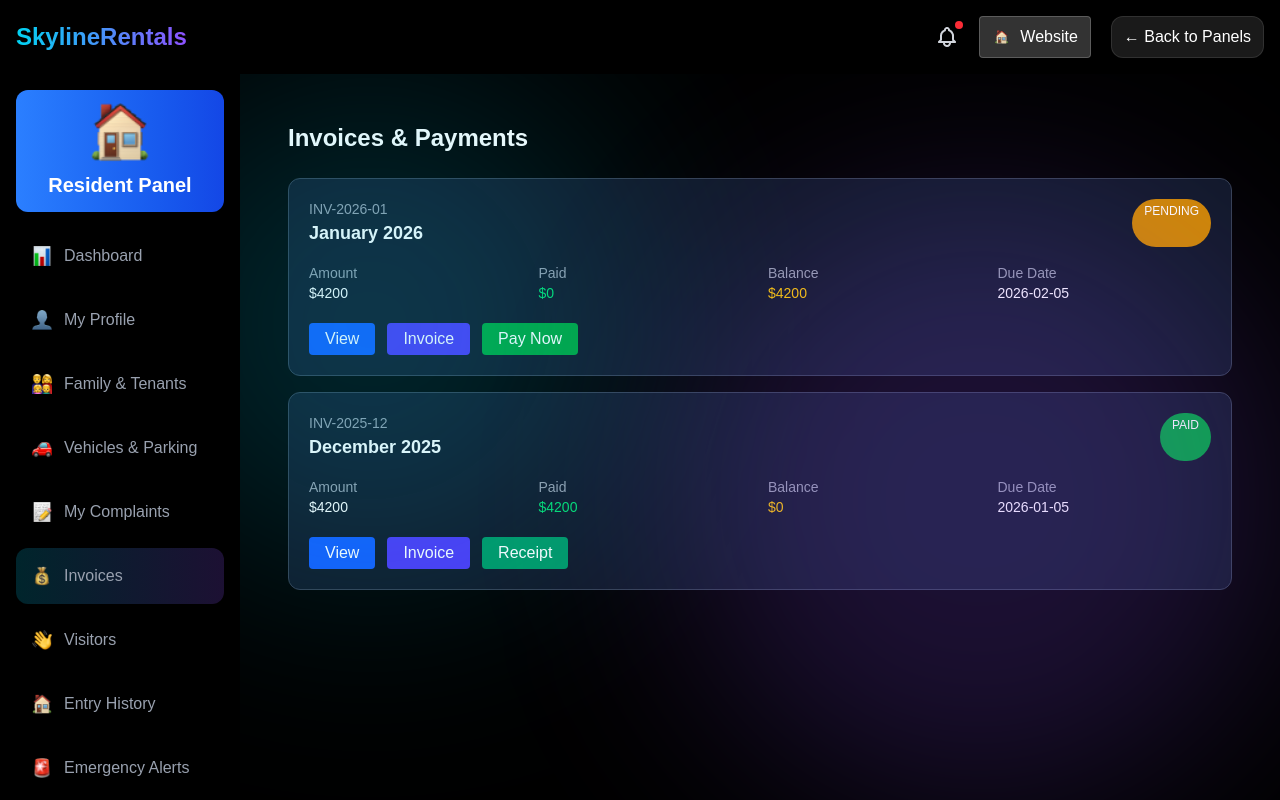
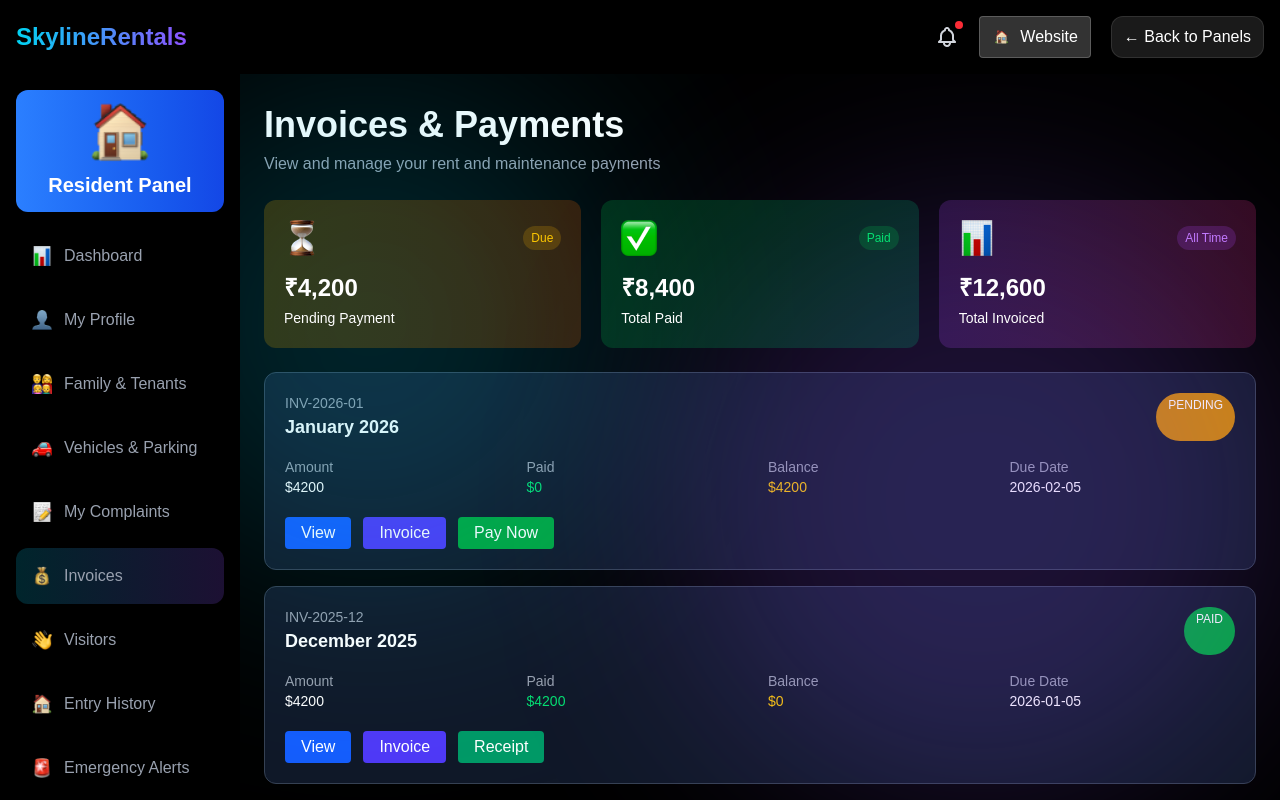
Before and after one commit to abishekyoh0/AMS-Resident-Panel-frontend, a React (Vite) app: page /invoices in a window 1280 px wide. Built offline with nearby package versions, Linux system fonts and the light colour scheme; sample sign-in values are in the browser's storage.

Commit message:
Added Invoice page

```diff
--- a/src/data/invoices.ts
+++ b/src/data/invoices.ts
@@ -1,6 +1,22 @@
+import Due from "../assets/Invoices/timer.png"
+import Paid from "..//assets/Invoices/Tick.png"
+import AllTime from "../assets/Invoices/Graph.png"
+
 export interface Charge {
   name: string;
   amount: number;
+}
+
+export interface SummaryCard {
+  id: number;
+  icon?: string;
+  title: string;
+  amount: string;
+  tag: string;
+  gradient: string;
+  border: string;
+  tagBg: string;
+  tagcolor: string;
 }
 
 export interface PaymentInfo {
@@ -20,7 +36,45 @@ export interface Invoice {
   dueDate: string;
   charges: Charge[];
   payment?: PaymentInfo;
+  transaction?: string | number;
 }
+
+export const summaryCards: SummaryCard[] = [
+  {
+    id: 1,
+    icon: Due,
+    title: "Pending Payment",
+    amount: "₹4,200",
+    tag: "Due",
+    gradient: "from-[#F0B10033] to-[#FF690033]",
+    border: "#FDC7004D",
+    tagBg: "#F0B10033",
+    tagcolor: "#FDC700",
+  },
+  {
+    id: 2,
+    icon: Paid,
+    title: "Total Paid",
+    amount: "₹8,400",
+    tag: "Paid",
+    gradient: "from-[#00C95033] to-[#00BC7D33]",
+    border: "#05DF724D",
+    tagBg: "#00C95033",
+    tagcolor: "#05DF72",
+  },
+  {
+    id: 3,
+    icon: AllTime,
+    title: "Total Invoiced",
+    amount: "₹12,600",
+    tag: "All Time",
+    gradient: "from-[#AD46FF33] to-[#F6339A33]",
+    border: "#C27AFF4D",
+    tagBg: "#AD46FF33",
+    tagcolor: "#C27AFF",
+  },
+];
+
 
 export const invoices: Invoice[] = [
   {
--- a/src/pages/Invoices/Invoices.tsx
+++ b/src/pages/Invoices/Invoices.tsx
@@ -1,8 +1,61 @@
 import { useState } from "react";
-import { invoices, type Invoice } from "../../data/invoices";
+import { invoices, summaryCards, type Invoice } from "../../data/invoices";
 import InvoiceDetailsModal from "../../components/Invoices/InvoiceDetailsModal";
 import PaymentModal from "../../components/Invoices/PaymentModal";
 import ReceiptModal from "../../components/Invoices/ReceiptModal";
+import { FONTSIZE, WEIGHT, COLORS } from "../../constent/uiconstent";
+// import Due from "../../assets/Invoices/timer.png"
+// import Paid from "../../assets/Invoices/Tick.png"
+// import AllTime from "../../assets/Invoices/Graph.png"
+
+// interface SummaryCard {
+//   id: number;
+//   icon?: string;
+//   title: string;
+//   amount: string;
+//   tag: string;
+//   gradient: string;
+//   border: string;
+//   tagBg: string;
+//   tagcolor: string;
+// }
+
+
+// const summaryCards: SummaryCard[] = [
+//   {
+//     id: 1,
+//     icon: Due,
+//     title: "Pending Payment",
+//     amount: "₹4,200",
+//     tag: "Due",
+//     gradient: "from-[#F0B10033] to-[#FF690033]",
+//     border: "#FDC7004D",
+//     tagBg: "#F0B10033",
+//     tagcolor: "#FDC700",
+//   },
+//   {
+//     id: 2,
+//     icon: Paid,
+//     title: "Total Paid",
+//     amount: "₹8,400",
+//     tag: "Paid",
+//     gradient: "from-[#00C95033] to-[#00BC7D33]",
+//     border: "#05DF724D",
+//     tagBg: "#00C95033",
+//     tagcolor: "#05DF72",
+//   },
+//   {
+//     id: 3,
+//     icon: AllTime,
+//     title: "Total Invoiced",
+//     amount: "₹12,600",
+//     tag: "All Time",
+//     gradient: "from-[#AD46FF33] to-[#F6339A33]",
+//     border: "#C27AFF4D",
+//     tagBg: "#AD46FF33",
+//     tagcolor: "#C27AFF",
+//   },
+// ];
 
 export default function InvoicesPage() {
 
@@ -22,9 +75,34 @@ export default function InvoicesPage() {
   };
 
   return (
-    <div className="min-h-screen bg-black text-white p-6">
+    <div className="text-white">
 
-      <h1 className="text-2xl font-bold mb-6">Invoices & Payments</h1>
+      <div className="mb-6">
+        <h1 className={`${FONTSIZE[36]}`} style={{fontWeight: WEIGHT.seven}}>Invoices & Payments</h1>
+        <p className={`mb-4 ${FONTSIZE[16]}`} style={{ color: COLORS.secoundy_gray, fontWeight: WEIGHT.four }}>
+          View and manage your rent and maintenance payments
+        </p>
+      </div>
+
+      <div className="grid gap-5 md:grid-cols-3 mb-6">
+        {summaryCards.map((card) => (
+          <div
+            key={card.id}
+            className={`bg-linear-to-r ${card.gradient} p-5 rounded-xl relative`}
+          >
+            <div className="flex justify-between items-center mb-4">
+              <img src={ card.icon } alt="" />
+              <div className={`text-xs  px-2 py-1 rounded-full`}
+                style={{ background: card.tagBg, color: card.tagcolor }}>
+                {card.tag}
+              </div>
+            </div>
+
+            <h2 className="text-2xl font-semibold">{card.amount}</h2>
+            <p className="text-sm mt-1">{card.title}</p>
+          </div>
+        ))}
+      </div>
 
       <div className="space-y-4">
 
@@ -118,6 +196,14 @@ export default function InvoicesPage() {
 
             </div>
 
+            {invoice.status === "PAID" && invoice.transaction && (
+              <div className="mt-4 bg-green-900/30 border border-green-700 rounded p-3 text-sm w-3xl flex justify-between flex-wrap gap-4">
+                <span>Paid On: 2025-12-26</span>
+                <span>Transaction ID: {invoice.transaction}</span>
+                <span>Mode: UPI</span>
+              </div>
+            )}
+
           </div>
         ))}
 
```
Also changed, not shown: src/components/Invoices/InvoiceList.tsx (deleted).
